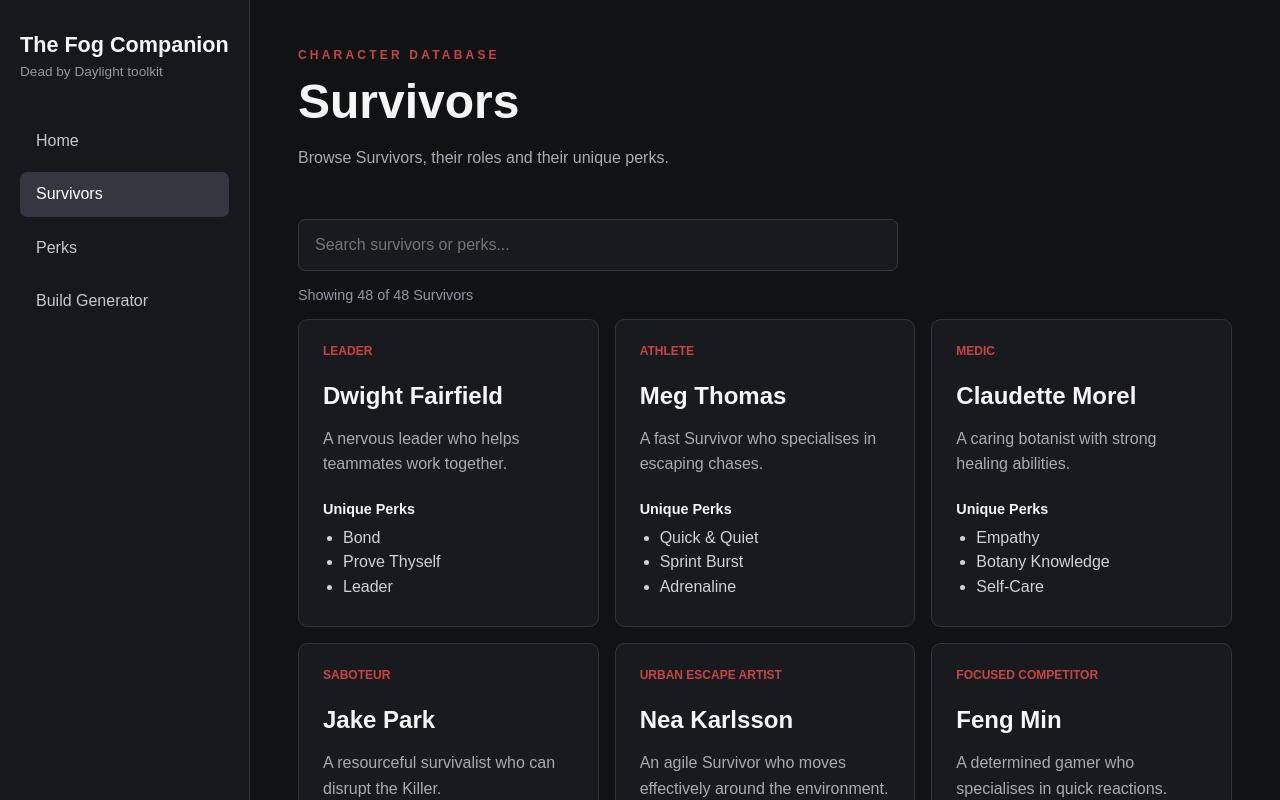
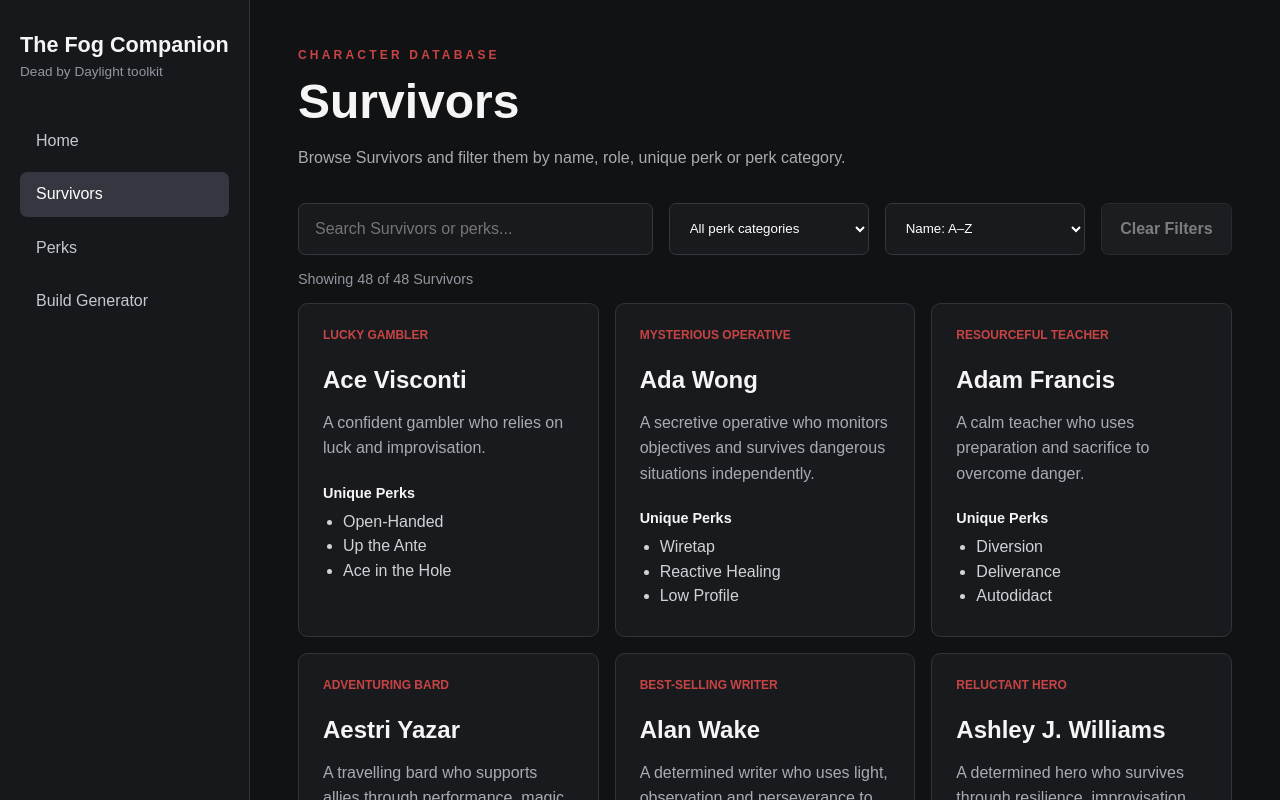
Before and after one commit to finlaygk189/the-fog-companion, a React (Vite) app: page /survivors in a window 1280 px wide. Shown: the top 800 px of the page. Built offline with nearby package versions, Linux system fonts and the light colour scheme.

Commit message:
Add filtering and sorting to survivor database

```diff
--- a/src/pages/Survivors.jsx
+++ b/src/pages/Survivors.jsx
@@ -6,48 +6,139 @@
 
 function Survivors() {
   const [searchTerm, setSearchTerm] = useState("");
+  const [sortOption, setSortOption] = useState("name-ascending");
+  const [selectedTag, setSelectedTag] = useState("All");
+
+  function getSurvivorPerks(survivor) {
+    return survivor.perkIds
+      .map((perkId) => perks.find((perk) => perk.id === perkId))
+      .filter(Boolean);
+  }
 
   function getSurvivorPerkNames(survivor) {
-    return survivor.perkIds
-      .map((perkId) => perks.find((perk) => perk.id === perkId)?.name)
-      .filter(Boolean)
+    return getSurvivorPerks(survivor)
+      .map((perk) => perk.name)
       .join(" ");
   }
 
-  const filteredSurvivors = survivors.filter((survivor) => {
+  function getSurvivorTags(survivor) {
+    return getSurvivorPerks(survivor).flatMap((perk) => perk.tags);
+  }
+
+  const tags = [
+    "All",
+    ...new Set(perks.flatMap((perk) => perk.tags)),
+  ].sort((a, b) => {
+    if (a === "All") return -1;
+    if (b === "All") return 1;
+
+    return a.localeCompare(b);
+  });
+
+  const filteredSurvivors = survivors
+    .filter((survivor) => {
       const searchableText = [
         survivor.name,
         survivor.role,
         survivor.description,
         getSurvivorPerkNames(survivor),
+        getSurvivorTags(survivor).join(" "),
       ]
         .join(" ")
         .toLowerCase();
 
-    return searchableText.includes(searchTerm.toLowerCase());
+      const matchesSearch = searchableText.includes(
+        searchTerm.toLowerCase()
+      );
+
+      const matchesTag =
+        selectedTag === "All" ||
+        getSurvivorTags(survivor).includes(selectedTag);
+
+      return matchesSearch && matchesTag;
+    })
+    .sort((firstSurvivor, secondSurvivor) => {
+      if (sortOption === "name-descending") {
+        return secondSurvivor.name.localeCompare(firstSurvivor.name);
+      }
+
+      if (sortOption === "role-ascending") {
+        return firstSurvivor.role.localeCompare(secondSurvivor.role);
+      }
+
+      return firstSurvivor.name.localeCompare(secondSurvivor.name);
     });
+
+  function clearFilters() {
+    setSearchTerm("");
+    setSelectedTag("All");
+    setSortOption("name-ascending");
+  }
+
+  const filtersAreActive =
+    searchTerm !== "" ||
+    selectedTag !== "All" ||
+    sortOption !== "name-ascending";
 
   return (
     <main className="survivors-page">
       <header className="page-header">
         <p className="page-header__eyebrow">CHARACTER DATABASE</p>
+
         <h1>Survivors</h1>
 
-        <p>Browse Survivors, their roles and their unique perks.</p>
+        <p>
+          Browse Survivors and filter them by name, role, unique perk
+          or perk category.
+        </p>
       </header>
 
+      <section className="survivor-filters">
         <input
           className="survivor-search"
           type="search"
-        placeholder="Search survivors or perks..."
+          placeholder="Search Survivors or perks..."
           value={searchTerm}
           onChange={(event) => setSearchTerm(event.target.value)}
         />
+
+        <select
+          className="survivor-filter-select"
+          value={selectedTag}
+          onChange={(event) => setSelectedTag(event.target.value)}
+        >
+          {tags.map((tag) => (
+            <option key={tag} value={tag}>
+              {tag === "All" ? "All perk categories" : tag}
+            </option>
+          ))}
+        </select>
+
+        <select
+          className="survivor-filter-select"
+          value={sortOption}
+          onChange={(event) => setSortOption(event.target.value)}
+        >
+          <option value="name-ascending">Name: A–Z</option>
+          <option value="name-descending">Name: Z–A</option>
+          <option value="role-ascending">Role: A–Z</option>
+        </select>
+
+        <button
+          className="clear-survivor-filters"
+          type="button"
+          onClick={clearFilters}
+          disabled={!filtersAreActive}
+        >
+          Clear Filters
+        </button>
+      </section>
 
       <p className="survivor-results">
         Showing {filteredSurvivors.length} of {survivors.length} Survivors
       </p>
 
+      {filteredSurvivors.length > 0 ? (
         <section className="survivor-grid">
           {filteredSurvivors.map((survivor) => (
             <SurvivorCard
@@ -57,11 +148,18 @@
             />
           ))}
         </section>
+      ) : (
+        <section className="no-results">
+          <h2>No Survivors found</h2>
 
-      {filteredSurvivors.length === 0 && (
-        <p className="no-results">
-          No Survivors matched your search.
+          <p>
+            Try changing your search term or selecting another category.
           </p>
+
+          <button type="button" onClick={clearFilters}>
+            Reset Filters
+          </button>
+        </section>
       )}
     </main>
   );
--- a/src/styles/survivors.css
+++ b/src/styles/survivors.css
@@ -92,3 +92,65 @@
     padding: 1.5rem;
   }
 }
+
+.survivor-filters {
+  display: flex;
+  flex-wrap: wrap;
+  gap: 1rem;
+  margin-top: 2rem;
+}
+
+.survivor-filters .survivor-search {
+  flex: 1;
+  min-width: 260px;
+  margin-top: 0;
+}
+
+.survivor-filter-select {
+  min-width: 200px;
+  padding: 1rem;
+  background-color: #191a1e;
+  border: 1px solid #36383f;
+  border-radius: 0.45rem;
+  color: #ffffff;
+  outline: none;
+}
+
+.survivor-filter-select:focus {
+  border-color: #b83939;
+}
+
+.clear-survivor-filters {
+  padding: 0 1.15rem;
+  background-color: #292b31;
+  border: 1px solid #444750;
+  border-radius: 0.45rem;
+  color: #ffffff;
+  font-weight: 700;
+  cursor: pointer;
+}
+
+.clear-survivor-filters:hover:not(:disabled) {
+  background-color: #34373e;
+}
+
+.clear-survivor-filters:disabled {
+  cursor: not-allowed;
+  opacity: 0.45;
+}
+
+@media (max-width: 800px) {
+  .survivor-filters {
+    flex-direction: column;
+  }
+
+  .survivor-search,
+  .survivor-filter-select,
+  .clear-survivor-filters {
+    width: 100%;
+  }
+
+  .clear-survivor-filters {
+    padding: 1rem;
+  }
+}
```
Lines whose indentation alone changed are shown as unchanged.
